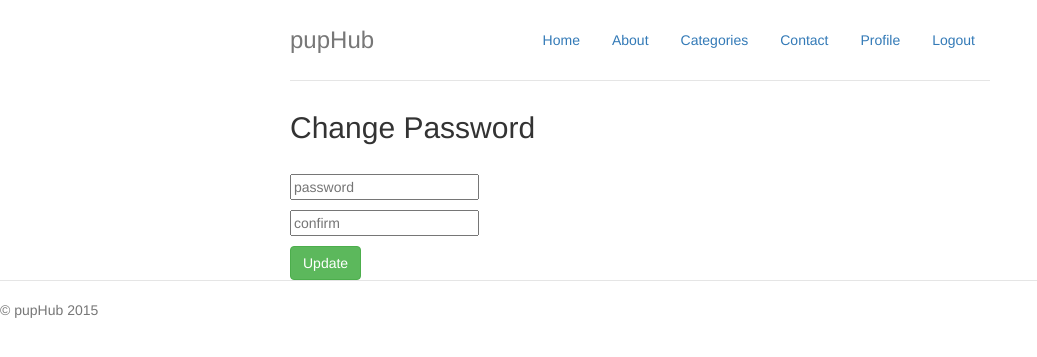
After one commit to dylanshine/puphub, a Flask app: page /change-password in a window 1280 px wide. The commit adds this page. Shown: the top 357 px of the page, without its empty margins (0-1037 px from the left). Run offline with Flask 2, Linux system fonts and the light colour scheme; a user stored in the database is signed in; tables that the repository leaves empty hold one stand-in row (values such as "Sample post"); parts of the project's set-up code (start-up, migrations or seed data) failed here and were passed over; some libraries are stand-ins or nearby versions.

Commit message:
Broke change password into its own templates and view

```diff
--- /dev/null
+++ b/project/templates/user/password_change.html
@@ -0,0 +1,33 @@
+{% extends "layout.html" %}
+
+{% block content %}
+
+<h2>Change Password</h2>
+<br>
+<form class="form-reset" role="form" method="post" action="">
+  {{ form.csrf_token }}
+  <p>
+    {{ form.password(placeholder="password") }}
+    <span class="error">
+      {% if form.password.errors %}
+        {% for error in form.password.errors %}
+          {{ error }}
+        {% endfor %}
+      {% endif %}
+    </span>
+  </p>
+  <p>
+  {{ form.confirm(placeholder="confirm") }}
+    <span class="error">
+      {% if form.confirm.errors %}
+        {% for error in form.confirm.errors %}
+          {{ error }}
+        {% endfor %}
+      {% endif %}
+    </span>
+  </p>
+  <button class="btn btn-success" type="submit">Update</button>
+</form>
+
+
+{% endblock %}
--- a/project/user/views.py
+++ b/project/user/views.py
@@ -97,7 +97,7 @@ def confirm_password(token):
         return redirect(url_for('main.index'))
     user = User.query.filter_by(email=email).first()
     login_user(user)
-    return redirect(url_for('user.profile'))
+    return redirect(url_for('user.change_password'))
 
 
 @user_blueprint.route('/unconfirmed')
@@ -149,6 +149,13 @@ def logout():
 @login_required
 @check_confirmed
 def profile():
+    return render_template('user/profile.html')
+
+
+@user_blueprint.route('/change-password', methods=['GET', 'POST'])
+@login_required
+@check_confirmed
+def change_password():
     form = ChangePasswordForm(request.form)
     if form.validate_on_submit():
         user = User.query.filter_by(email=current_user.email).first()
@@ -159,5 +166,5 @@ def profile():
             return redirect(url_for('user.profile'))
         else:
             flash('Password change was unsuccessful.', 'danger')
-            return redirect(url_for('user.profile'))
-    return render_template('user/profile.html', form=form)
+            return redirect(url_for('user.change_password'))
+    return render_template('user/password_change.html', form=form)
```
Also changed, not shown: project/templates/user/profile.html (+1 -27 lines).
